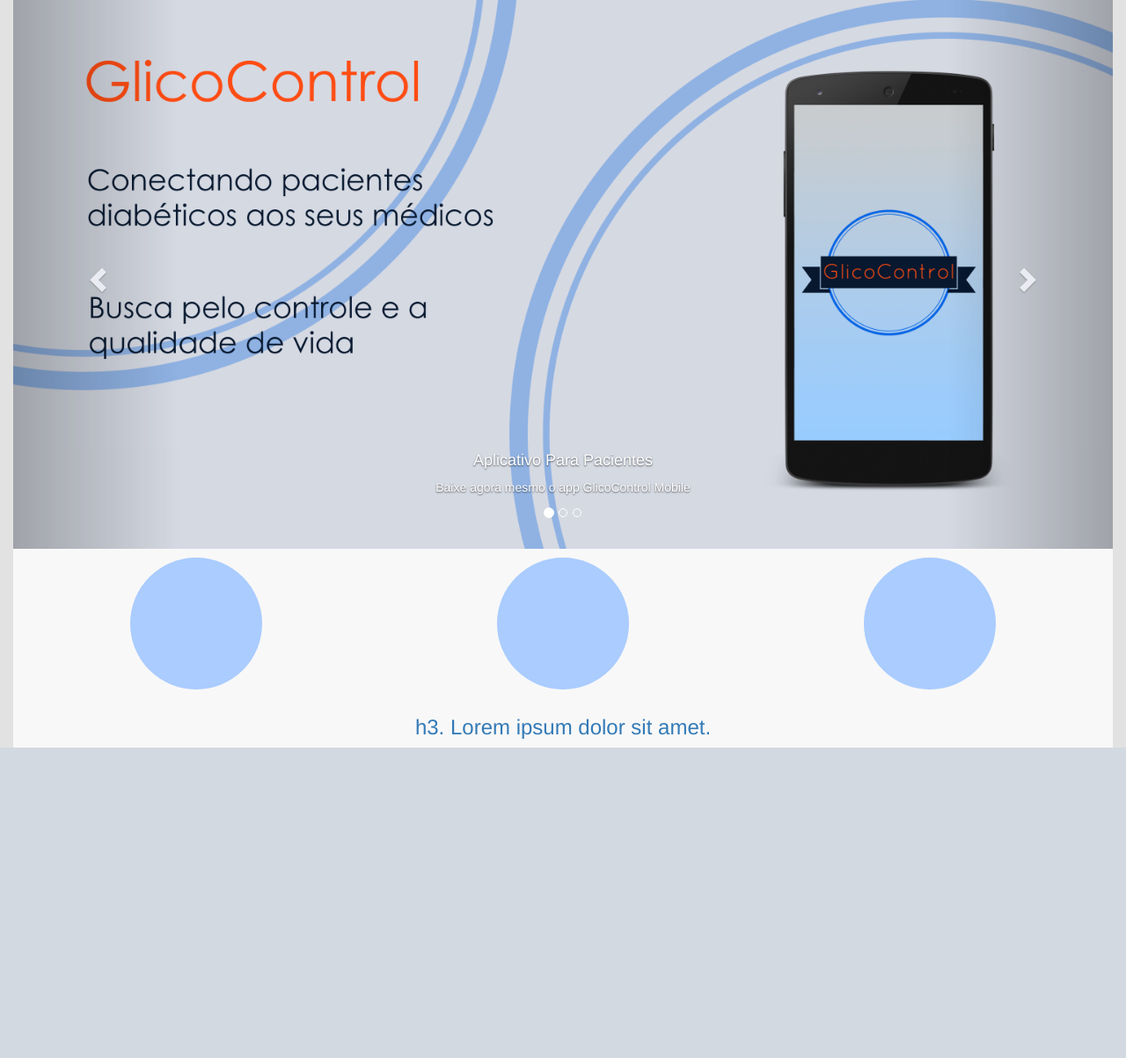
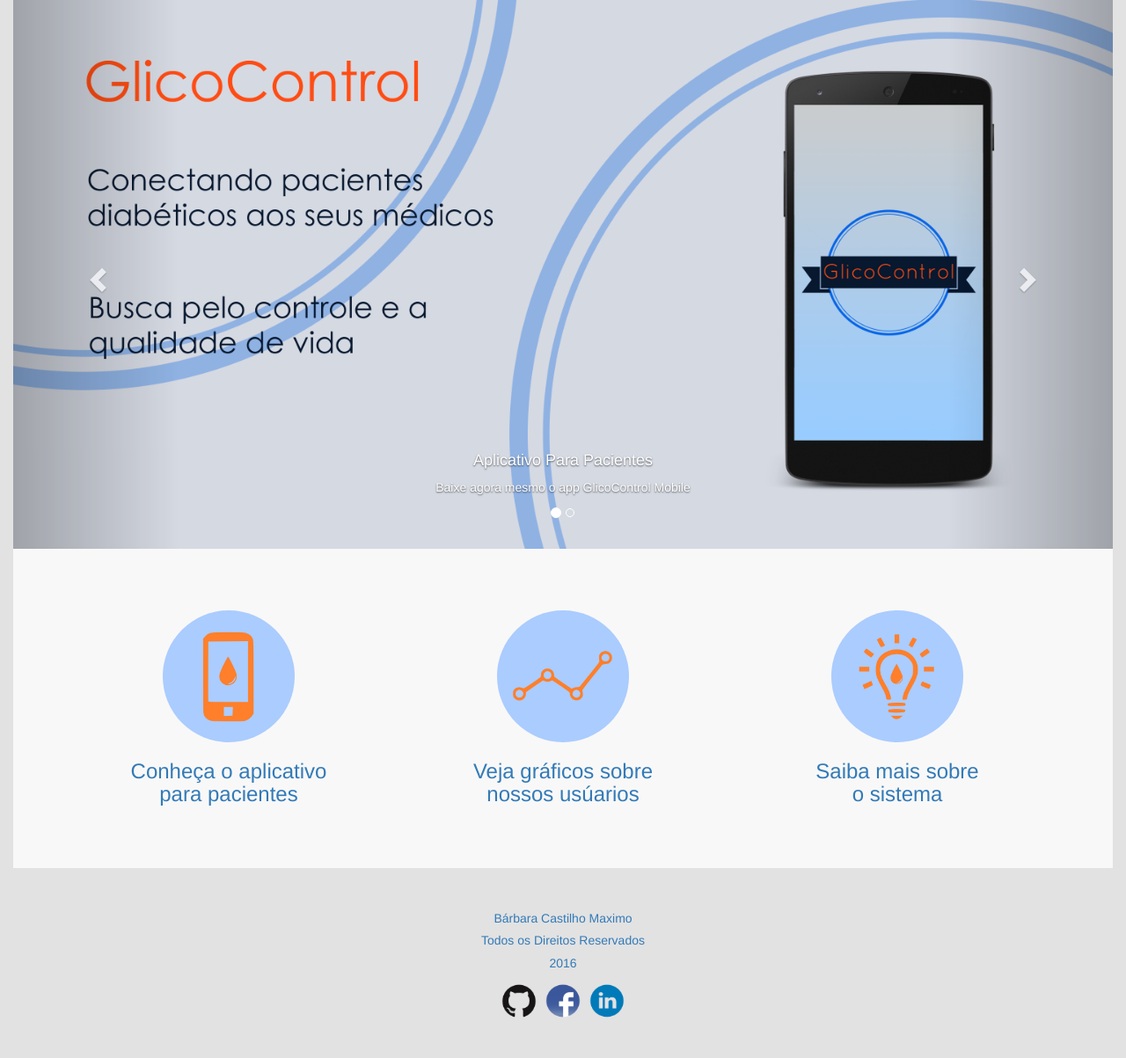
Before and after one commit to bmaximo/GlicoControlWeb, a PHP site: page / in a window 1280 px wide. Shown: the part 255-1458 px from the top of the page at 88% size. Before the commit the page ends 1105 px from the top, so only its background shows below. Run offline with PHP 8.4, Linux system fonts and the light colour scheme.

Commit message:
correcoes e design

```diff
--- a/css/style.css
+++ b/css/style.css
@@ -123,3 +123,19 @@
   width: 100%;
   height: auto;
 }
+.icone-rodape{
+  width: 50px;
+  height: 50px;
+  margin-top: auto;
+  margin-bottom: auto;
+  margin-left: auto;
+  margin-right: auto;
+}
+.rodape{
+  width: 150px;
+  height: 50px;
+  margin-top: auto;
+  margin-bottom: auto;
+  margin-left: auto;
+  margin-right: auto;
+}
--- a/index.php
+++ b/index.php
@@ -149,8 +149,6 @@
 					</li>
 					<li data-slide-to="1" data-target="#carousel-708755">
 					</li>
-					<li data-slide-to="2" data-target="#carousel-708755">
-					</li>
 				</ol>
 				<div class="carousel-inner">
 					<div class="item active">
@@ -179,31 +177,41 @@
 			</div>
 		</div>
 	</div>
+	<div class="container">
 	<div class="row row-space">
+		<br /><br /><br />
 		<div class="col-md-4">
+			<a href="#">
 			<div class="topo">
-				<img src="../img/quadrado_azul.png" width="100%" height="100%" class="img-circle">
+				<img src="../img/mobile.png" width="100%" height="100%" class="img-circle">
 			</div>
+			<h3 class="text-center text-primary">Conheça o aplicativo<br />para pacientes</h3>
+			</a>
 		</div>
 		<div class="col-md-4">
+			<a href="pages/estatisticas.php">
 			<div class="topo">
-				<img src="../img/quadrado_azul.png" width="100%" height="100%" class="img-circle">
+				<img src="../img/grafico.png" width="100%" height="100%" class="img-circle">
 			</div>
+			<h3 class="text-center text-primary">Veja gráficos sobre<br />nossos usúarios</h3>
+			</a>
 		</div>
 		<div class="col-md-4">
+			<a href="pages/sobre.php">
 			<div class="topo">
-				<img src="../img/quadrado_azul.png" width="100%" height="100%" class="img-circle">
+				<img src="../img/sobre.png" width="100%" height="100%" class="img-circle">
 			</div>
+			<h3 class="text-center text-primary">Saiba mais sobre<br />o sistema</h3>
+			</a>
 		</div>
 	</div>
-	<div class="row row-space">
-		<div class="col-md-12">
-			<h3 class="text-center text-primary">
-				h3. Lorem ipsum dolor sit amet.
-			</h3>
-		</div>
+	<br /><br /><br />
 	</div>
+
 	</div>
+	<?php
+		include('pages/rodape.php');
+	?>
 </div>
 
     <script src="js/jquery.min.js"></script>
--- a/pages/area_paciente.php
+++ b/pages/area_paciente.php
@@ -49,7 +49,7 @@
 						<div class="topo">
 							<img src="../img/glicemia.png" width="100%" height="100%" class="img-circle">
 						</div>
-						<h3 class="text-center text-primary">Relatório de Medições</h3>
+						<h3 class="text-center text-primary">Relatório de Índices Glicêmicos</h3>
 					</a>
 				</div>
 				<div class ="col-md-4">
@@ -57,7 +57,7 @@
 						<div class="topo">
 						<img src="../img/grafico.png" width="100%" height="100%" class="img-circle">
 						</div>
-						<h3 class="text-center text-primary">Gráfico das Medições</h3>
+						<h3 class="text-center text-primary">Gráfico de Índices Glicêmicos</h3>
 					</a>
 				</div>
 				<div class ="col-md-4">
@@ -77,6 +77,7 @@
 					</a>
 				</div>
 			</div>
+			<br /><br /><br /><br />
 			</div>
 			</div>
 			<?php
--- a/pages/controle_peso.php
+++ b/pages/controle_peso.php
@@ -36,6 +36,7 @@
 							$dados = mysqli_fetch_array($r);
 							echo "<h4 class='text-center text-primary'><p class='text-center'>Paciente: ".$dados['nome']."</p></h4>";
 						?>
+						<br /><br />
 					</div>
         </div>
         <div class="row row-space">
@@ -62,7 +63,7 @@
 											echo "<td>".date_format($date, 'd/m/Y')."</td>";
 											echo "<td>".$a["peso"]."</td>";
 											echo "<td>".$a["valor"]."</td>";
-											echo "<td>Teste</td>";
+											echo "<td>Normal</td>";
 											echo "</tr>";
 										}
 									}catch(Exception $e){
--- a/pages/grafico_medicao.php
+++ b/pages/grafico_medicao.php
@@ -14,7 +14,7 @@
     <script src="../libraries/RGraph.common.context.js" ></script>
     <script src="../libraries/RGraph.common.tooltips.js" ></script>
     <script src="../libraries/RGraph.common.resizing.js" ></script>
-		<script src="../libraries/RGraph.pie.js" ></script>
+		<script src="../libraries/RGraph.line.js" ></script>
 		<script src="../js/jquery.min.js"></script>
     <script src="../js/bootstrap.min.js"></script>
     <script src="../js/scripts.js"></script>
@@ -34,7 +34,7 @@
 						</a>
 					</div>
 					<div class="col-md-12">
-						<h1>Gráfico de Medições</h1>
+						<h1>Gráfico de Índices Glicêmicos</h1>
 					</div>
 					<div class="col-md-12">
 						<?php
--- a/pages/relatorio_medicao.php
+++ b/pages/relatorio_medicao.php
@@ -24,7 +24,7 @@
 						<span class="glyphicon glyphicon-arrow-left" aria-hidden="true"></span> Voltar ao paciente</a>
 				</div>
 				<div class="col-md-12">
-					<h1>Relatório de Medições</h1>
+					<h1>Relatório de Índices Glicêmicos</h1>
 				</div>
 				<div class="col-md-12">
 					<?php
--- a/pages/rodape.php
+++ b/pages/rodape.php
@@ -1,8 +1,36 @@
 <div class="row">
 	<div class="col-md-12">
 		<br /><br />
-			<h5 class="text-center text-primary">Trabalho Realizado Por</h5>
-			<h5 class="text-center text-primary">Bárbara Castilho Maximo</h5>
+		<h5 class="text-center text-primary">Bárbara Castilho Maximo</h5>
+		<h5 class="text-center text-primary">Todos os Direitos Reservados</h5>
+		<h5 class="text-center text-primary">2016</h5>
+		<div class="rodape">
+			<table>
+				<tr>
+					<td>
+						<div class="icone-rodape">
+							<a href="https://github.com/bmaximo" target="_blank">
+							<img src="../img/git.png" width="100%" height="100%">
+							</a>
+						</div>
+					</td>
+					<td>
+						<div class="icone-rodape">
+							<a href="https://www.facebook.com/profile.php?id=100000166593700" target="_blank">
+							<img src="../img/fb.png" width="100%" height="100%">
+							</a>
+						</div>
+					</td>
+					<td>
+						<div class="icone-rodape">
+							<a href="https://www.linkedin.com/in/b%C3%A1rbara-castilho-maximo-237929a9?trk=hp-identity-name" target="_blank">
+							<img src="../img/in.png" width="100%" height="100%">
+							</a>
+						</div>
+					</td>
+				</tr>
+			</table>
+		</div>
 		<br /><br />
 	</div>
 </div>
```
Also changed, not shown: pages/buscar_paciente.php (+7 -2 lines), img/fb.png (added), img/git.png (added), img/in.png (added), img/mobile.png (added), img/sobre.png (added).
